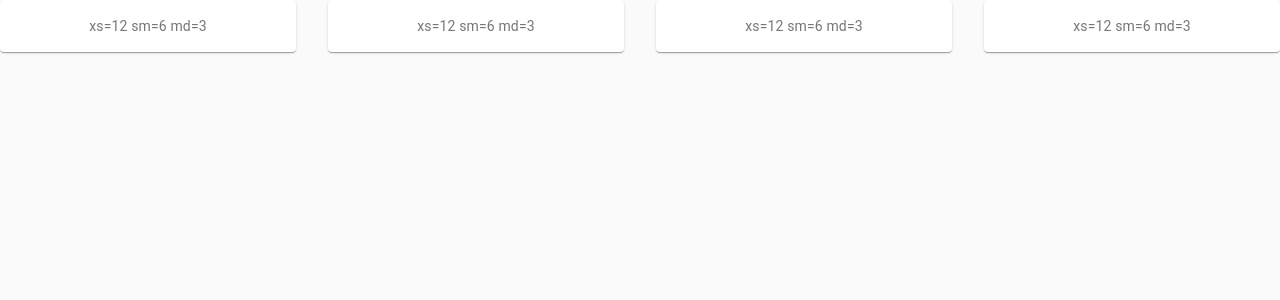
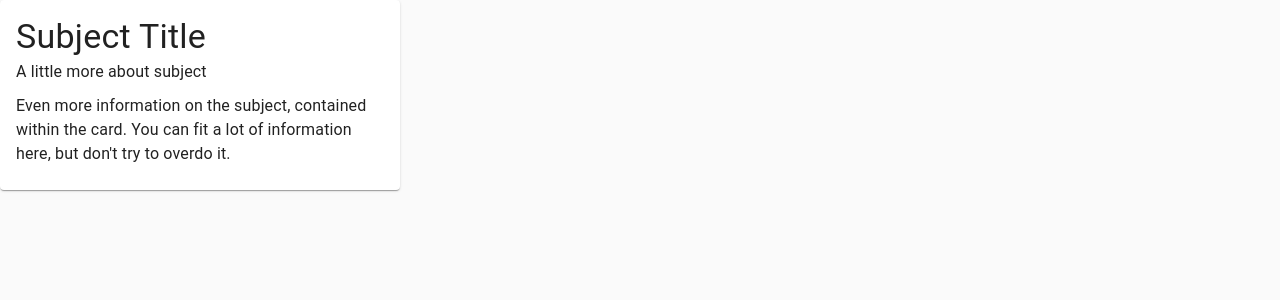
Before and after one commit to eliseuvideira/react-material-ui-cookbook, a React app: page / in a window 1280 px wide. Shown: the top 300 px of the page. Built offline with nearby package versions, Linux system fonts and the light colour scheme.

Commit message:
Using Card and CardContent to display information of a subject

```diff
--- a/src/components/Page.tsx
+++ b/src/components/Page.tsx
@@ -1,73 +1,40 @@
-import React, { useState, PropsWithChildren } from 'react';
+import React from 'react';
 import { makeStyles } from '@material-ui/core/styles';
 import Grid from '@material-ui/core/Grid';
-import Paper, { PaperProps } from '@material-ui/core/Paper';
-import PropTypes from 'prop-types';
-import { CssBaseline } from '@material-ui/core';
+import { CssBaseline, Card, CardContent, Typography } from '@material-ui/core';
 
 const useStyles = makeStyles((theme) => ({
   root: {
     flexGrow: 1,
   },
-  paper: {
-    padding: theme.spacing(2),
-    textAlign: 'center',
-    color: theme.palette.text.secondary,
+  card: {
+    maxWidth: 400,
+  },
+  content: {
+    marginTop: theme.spacing(1),
   },
 }));
-
-const HighlightPaper: React.FC<PropsWithChildren<PaperProps>> = ({
-  children,
-  elevation: propsElevation,
-  ...props
-}) => {
-  const [elevation, setElevation] = useState(propsElevation);
-  return (
-    <Paper
-      {...props}
-      elevation={elevation}
-      onMouseEnter={() => setElevation(5)}
-      onMouseLeave={() => setElevation(1)}
-    >
-      {children}
-    </Paper>
-  );
-};
-
-HighlightPaper.defaultProps = {
-  elevation: 1,
-};
-
-HighlightPaper.propTypes = {
-  children: PropTypes.any.isRequired,
-  elevation: PropTypes.number,
-};
 
 const Page = () => {
   const classes = useStyles();
   return (
     <div className={classes.root}>
       <CssBaseline />
-      <Grid container spacing={4}>
-        <Grid item xs={12} sm={6} md={3}>
-          <HighlightPaper className={classes.paper}>
-            xs=12 sm=6 md=3
-          </HighlightPaper>
-        </Grid>
-        <Grid item xs={12} sm={6} md={3}>
-          <HighlightPaper className={classes.paper}>
-            xs=12 sm=6 md=3
-          </HighlightPaper>
-        </Grid>
-        <Grid item xs={12} sm={6} md={3}>
-          <HighlightPaper className={classes.paper}>
-            xs=12 sm=6 md=3
-          </HighlightPaper>
-        </Grid>
-        <Grid item xs={12} sm={6} md={3}>
-          <HighlightPaper className={classes.paper}>
-            xs=12 sm=6 md=3
-          </HighlightPaper>
+      <Grid container>
+        <Grid item xs={12}>
+          <Card className={classes.card}>
+            <CardContent>
+              <Typography variant="h4">Subject Title</Typography>
+              <Typography variant="subtitle1">
+                A little more about subject
+              </Typography>
+              <Typography className={classes.content}>
+                Even more information on the subject, contained within the card.
+                You can fit a lot of information here, but don&apos;t try to
+                overdo it.
+              </Typography>
+            </CardContent>
+          </Card>
         </Grid>
       </Grid>
     </div>
```
